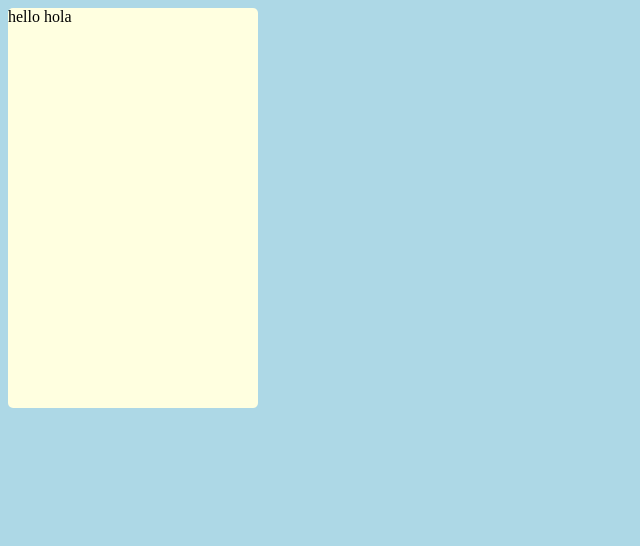
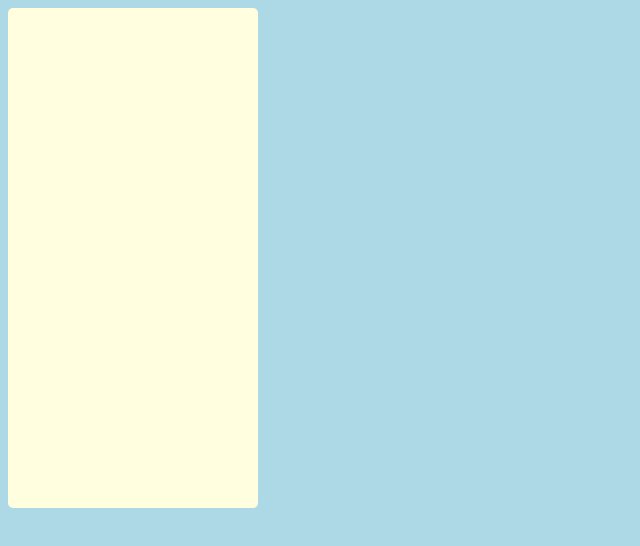
Before and after one commit to mariepahuus/matima, a plain HTML site: page index.html in a window 1280 px wide. Shown: the whole page, without its empty margins (0-640 px from the left). Drawn offline with nearby package versions, Linux system fonts and the light colour scheme; files that its build step writes are made by us from their sources.

Commit message:
pinacolada

```diff
--- a/css/style2.scss
+++ b/css/style2.scss
@@ -1,6 +1,6 @@
 $bgColor: lightblue;
 $numer: 3 + 3;
-$string: 'hello' + ' hola';
+$string: 'hel \N lo' + ' hola';
 $boolean: false;
 
 body {
@@ -18,12 +18,12 @@ body {
 }
 
 #box_2 {
-    @include border-radius(5px, 400px, 250px, lightyellow);
+    @include border-radius(5px, 500px, 250px, lightyellow);
 
 
 }
 
 #box_2:after {
-      content: $string;
+
       flex-direction: column;
 }
```
Also changed, not shown: css/style2.css, 1 other file.
